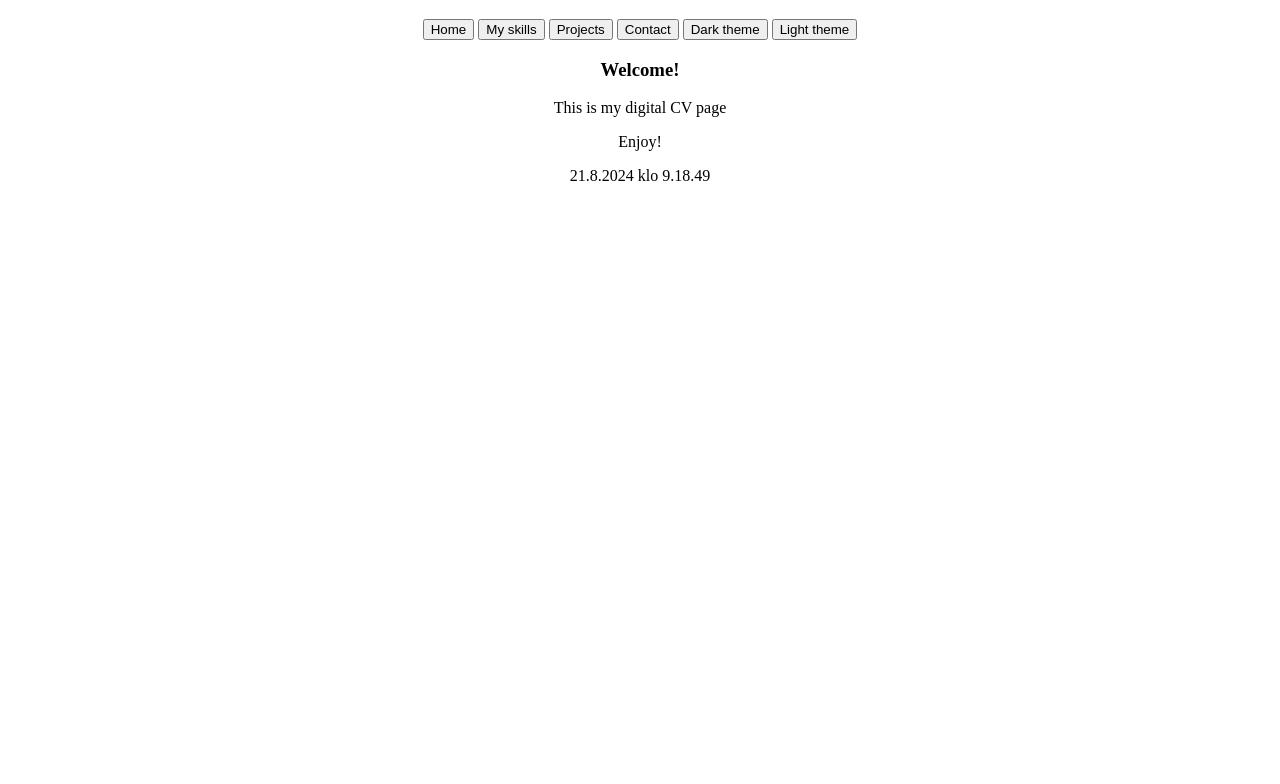
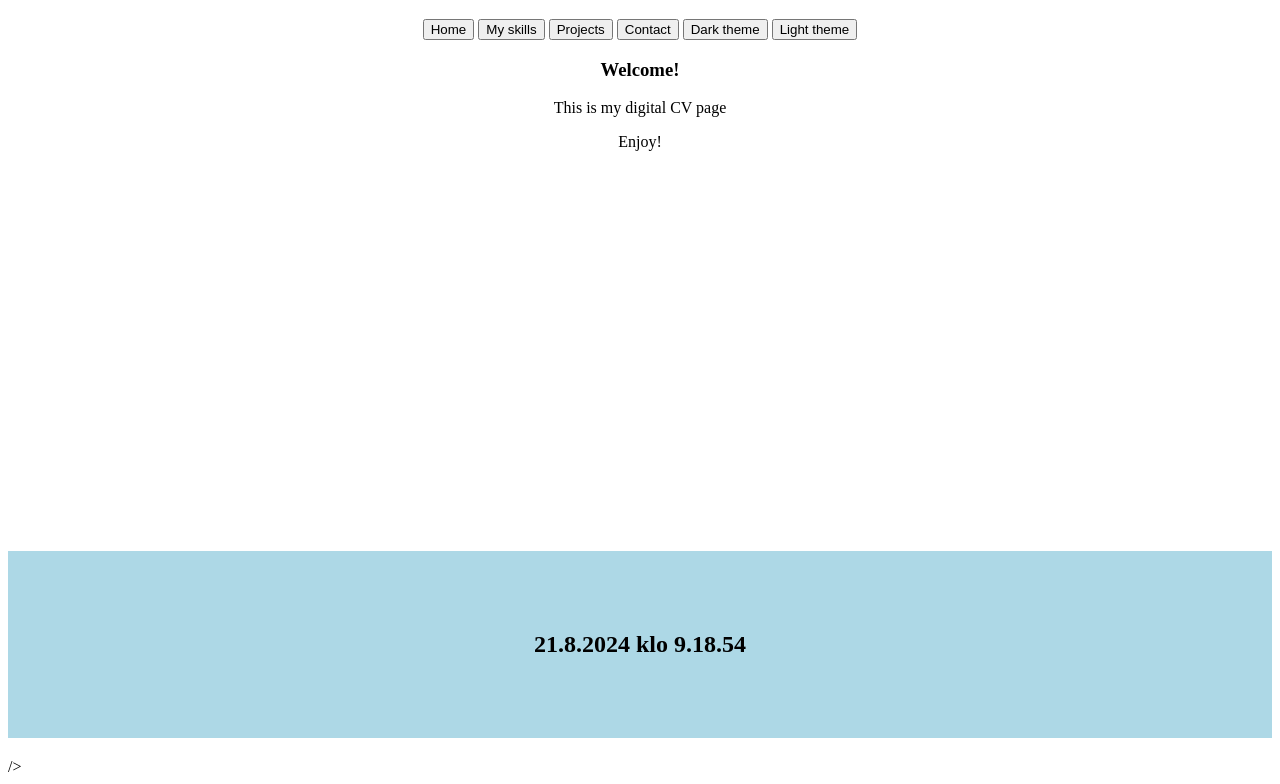
Before and after one commit to Point-SimoSiren/CV-javascript, a plain HTML site: page index.html in a window 1280 px wide. Shown: the part 61-845 px from the top of the page. Drawn offline with Linux system fonts and the light colour scheme.

Commit message:
ajastettu kello footer

```diff
--- a/index.html
+++ b/index.html
@@ -19,9 +19,9 @@
 
             <div id="root"></div>
 
-            <div id="footer"></div>
+            <h2 id="footer"></h2>
 
-        </center>
+        </center>/>
     </div>
 
     <script src="page.js"></script>
--- a/page.js
+++ b/page.js
@@ -44,7 +44,20 @@
         // Kun sivu latautuu kutsutaan home funktiota että saa alkusivun näkyviin
         home()
 
-        // Pvm näyttäminen
-        const date = new Date();
-        let text = date.toLocaleString("fi-FI");
-        document.getElementById("footer").innerText = text
+        // Footer tyylit
+        document.getElementById("footer").style.backgroundColor =  "lightblue"
+        document.getElementById("footer").style.padding = "80px"
+        document.getElementById("footer").style.marginTop = "400px"
+
+
+        // Pvm päivittäminen ruudulle
+        function updateDate() {
+            const date = new Date();
+            let text = date.toLocaleString("fi-FI");
+            document.getElementById("footer").innerText = text
+        }
+
+        // Ajastus  päivittämään päivämäärää 1000 ms välein = 1 sekunti
+        setInterval(() => {
+            updateDate()
+        }, 1000);
```
